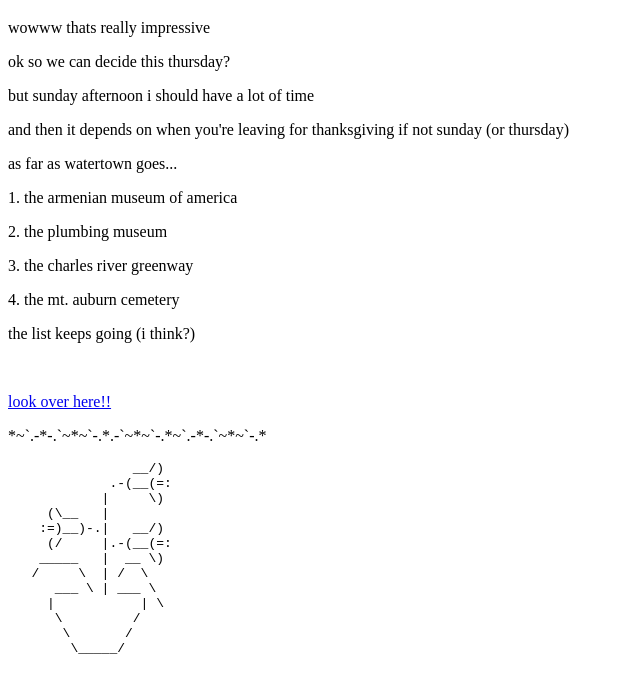
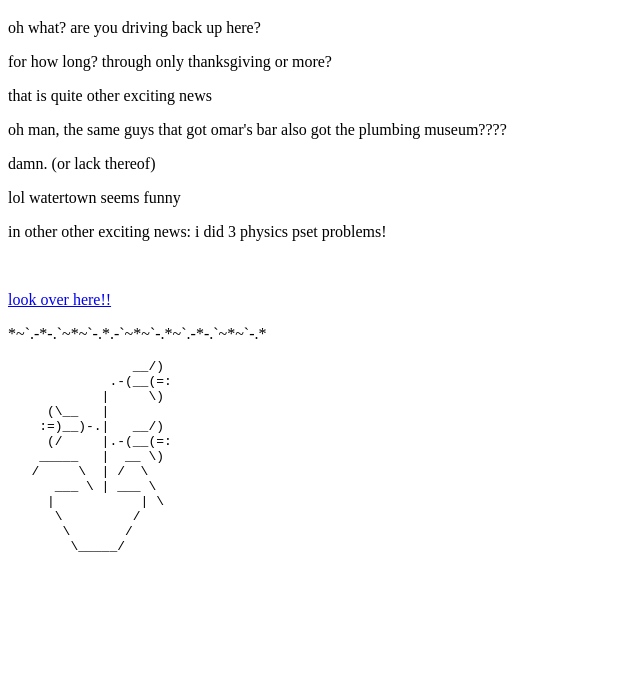
Before and after one commit to talivogel06/biggermystery, a plain HTML site: page index.html in a window 1280 px wide. Shown: the part 61-754 px from the top of the page, without its empty margins (0-640 px from the left). Drawn offline with Linux system fonts and the light colour scheme.

Commit message:
Update index.html

```diff
--- a/index.html
+++ b/index.html
@@ -5,17 +5,14 @@
 </head>
 <body>
     <h1>an even bigger mystery???</h1>
-    <p>wowww thats really impressive</p>
-    <p>ok so we can decide this thursday?</p>
-    <p>but sunday afternoon i should have a lot of time</p>
-    <p>and then it depends on when you're leaving for thanksgiving if not sunday (or thursday)</p>
-    <p>as far as watertown goes...</p>
-    <p>1. the armenian museum of america</p>
-    <p>2. the plumbing museum</p>
-    <p>3. the charles river greenway</p>
-    <p>4. the mt. auburn cemetery</p>
-    <p>the list keeps going (i think?)</p>
-    <p style="color: white;">hehe nice. although i noticed it happened on the atlas page in some of my quotes, too...</p>
+    <p>oh what? are you driving back up here?</p>
+    <p>for how long? through only thanksgiving or more?</p>
+    <p>that is quite other exciting news</p>
+    <p>oh man, the same guys that got omar's bar also got the plumbing museum????</p>
+    <p>damn. (or lack thereof)</p>
+    <p>lol watertown seems funny</p>
+    <p>in other other exciting news: i did 3 physics pset problems!</p>
+    <p style="color: white;">ah, that would make sense</p>
     <a href="art.html">look over here!!</a>
     <p>*~`.-*-.`~*~`-.*.-`~*~`-.*~`.-*-.`~*~`-.*</p>
     <pre>
```
